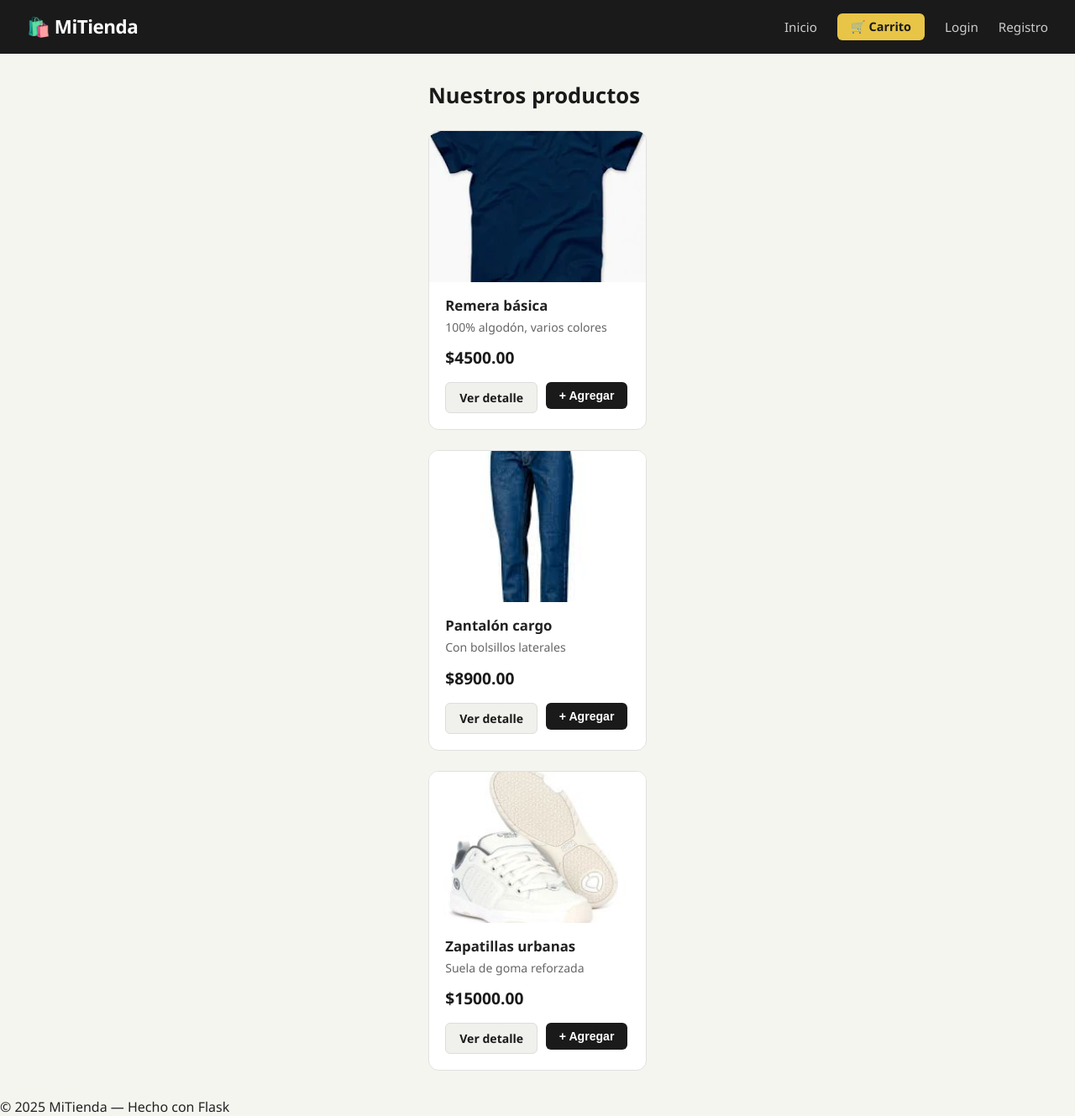
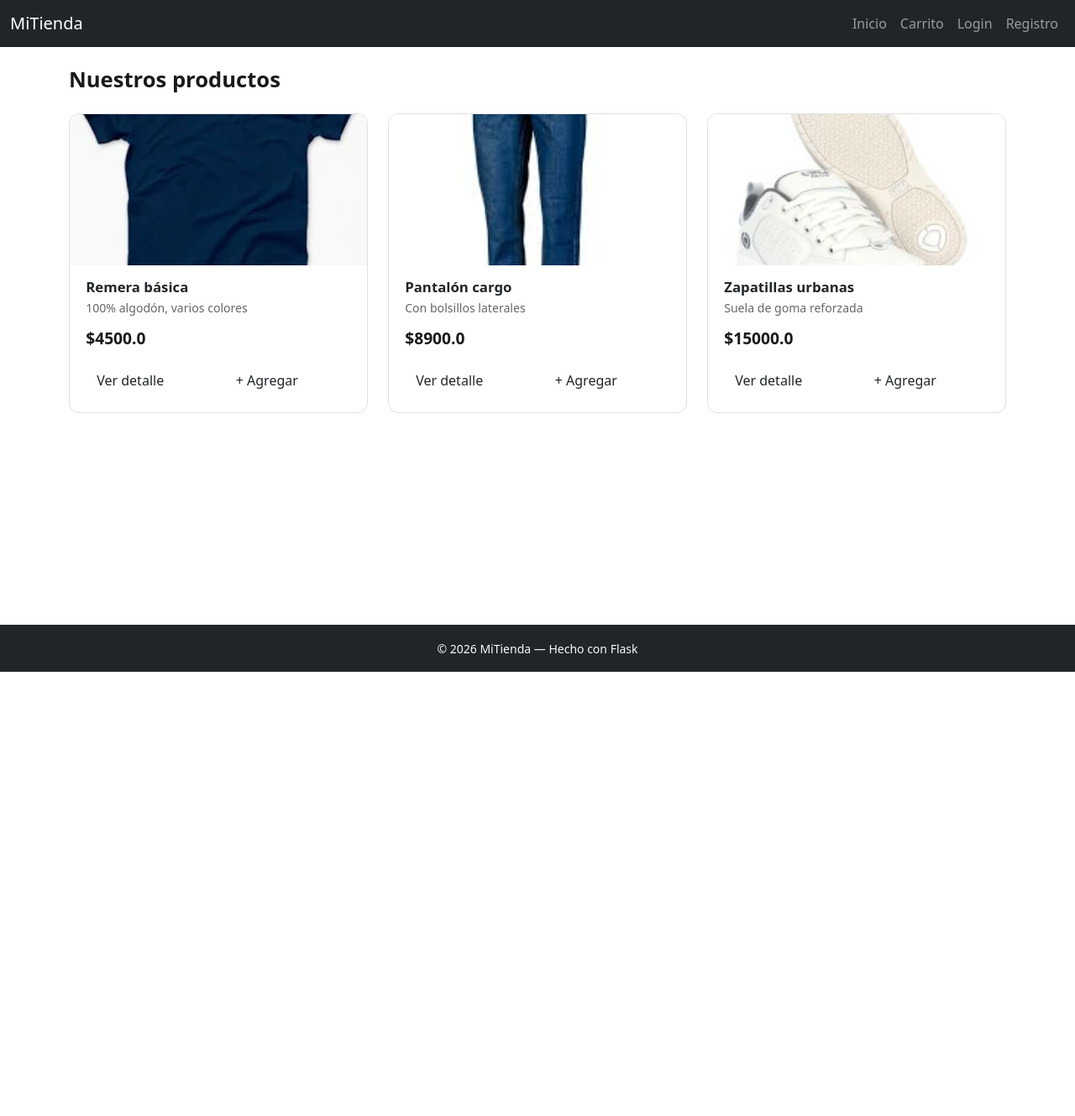
Before and after one commit to guimore/tienVirtual, a Flask app: page / in a window 1280 px wide. Shown: the whole page at 84% size. After the commit the page ends 800 px from the top, so only its background shows below. Run offline with Flask 3, Linux system fonts and the light colour scheme; data comes from the database, SQL or seed files in the repository.

Commit message:
Fix detalle producto, footer y estilos en grilla

```diff
--- a/static/style.css
+++ b/static/style.css
@@ -322,3 +322,22 @@ a { text-decoration: none; color: inherit; }
     color: #2e7d32;
     margin-top: 1.5rem;
 }
+
+/* ── INDEX GRILLA ── */
+.catalogo {
+    margin-top: 2rem;
+}
+
+.catalogo h1 {
+    font-size: 1.8rem;
+    font-weight: 700;
+    margin-bottom: 2rem;
+    text-align: center;
+    color: #1a1a1a;
+}
+
+.grilla-productos {
+    display: grid;
+    grid-template-columns: repeat(3, 1fr); /* fuerza 3 columnas */
+    gap: 1.5rem;
+}
--- a/templates/base.html
+++ b/templates/base.html
@@ -2,38 +2,43 @@
 <html lang="es">
 <head>
     <meta charset="UTF-8">
-    <meta name="viewport" content="width=device-width, initial-scale=1.0">
-    <title>{% block title %}Mi Tienda{% endblock %}</title>
+    <title>{% block title %}MiTienda{% endblock %}</title>
     <link rel="stylesheet" href="{{ url_for('static', filename='style.css') }}">
+    <link href="https://cdn.jsdelivr.net/npm/bootstrap@5.3.0/dist/css/bootstrap.min.css" rel="stylesheet">
 </head>
 <body>
+    <!-- NAVBAR -->
+    <nav class="navbar navbar-expand-lg navbar-dark bg-dark">
+        <div class="container-fluid">
+            <a class="navbar-brand" href="/">MiTienda</a>
+            <button class="navbar-toggler" type="button" data-bs-toggle="collapse"
+                    data-bs-target="#navbarNav" aria-controls="navbarNav" aria-expanded="false"
+                    aria-label="Toggle navigation">
+                <span class="navbar-toggler-icon"></span>
+            </button>
+            <div class="collapse navbar-collapse" id="navbarNav">
+                <ul class="navbar-nav ms-auto">
+                    <li class="nav-item"><a class="nav-link" href="/">Inicio</a></li>
+                    <li class="nav-item"><a class="nav-link" href="/carrito">Carrito</a></li>
+                    <li class="nav-item"><a class="nav-link" href="/login">Login</a></li>
+                    <li class="nav-item"><a class="nav-link" href="/registro">Registro</a></li>
+                </ul>
+            </div>
+        </div>
+    </nav>
 
-    <!-- NAVBAR -->
-    <header class="navbar">
-        <a href="{{ url_for('index') }}" class="logo">🛍️ MiTienda</a>
-        <nav>
-            <a href="{{ url_for('index') }}">Inicio</a>
-            <a href="{{ url_for('carrito') }}" class="btn-carrito">🛒 Carrito</a>
-
-            {% if session.get('usuario_id') %}
-                <span class="usuario">Hola, {{ session['usuario_nombre'] }}</span>
-                <a href="{{ url_for('logout') }}">Salir</a>
-            {% else %}
-                <a href="{{ url_for('login') }}">Login</a>
-                <a href="{{ url_for('registro') }}">Registro</a>
-            {% endif %}
-        </nav>
-    </header>
-
-    <!-- CONTENIDO PRINCIPAL -->
-    <main class="contenedor">
+    <!-- CONTENIDO -->
+    <main class="container mt-4">
         {% block contenido %}{% endblock %}
     </main>
 
     <!-- FOOTER -->
-    <footer class="footer">
-        <p>© 2025 MiTienda — Hecho con Flask</p>
+    <footer class="footer bg-dark text-light py-3 mt-auto">
+        <div class="container text-center">
+            <small>© 2026 MiTienda — Hecho con Flask</small>
+        </div>
     </footer>
 
+    <script src="https://cdn.jsdelivr.net/npm/bootstrap@5.3.0/dist/js/bootstrap.bundle.min.js"></script>
 </body>
 </html>
--- a/templates/index.html
+++ b/templates/index.html
@@ -1,42 +1,25 @@
 {% extends "base.html" %}
 
-{% block title %}Inicio — MiTienda{% endblock %}
+{% block title %}Catálogo - MiTienda{% endblock %}
 
 {% block contenido %}
-
   <h1 class="titulo-seccion">Nuestros productos</h1>
-
-{% if productos %}
   <div class="grilla-productos">
-    {% for p in productos %}
+    {% for producto in productos %}
       <div class="card-producto">
         <div class="card-imagen">
-            {% if p['imagen'] %}
-                <img src="{{ url_for('static', filename='img/' + p['imagen']) }}"
-                     alt="{{ p['nombre'] }}"
-                     onerror="this.style.display='none'">
-            {% else %}
-                <div class="placeholder-img">📦</div>
-            {% endif %}
+          <img src="{{ url_for('static', filename='img/' ~ producto['imagen']) }}" alt="{{ producto['nombre'] }}">
         </div>
         <div class="card-info">
-            <h2 class="nombre">{{ p['nombre'] }}</h2>
-            <p class="descripcion">{{ p['descripcion'] }}</p>
-            <p class="precio">${{ "%.2f"|format(p['precio']) }}</p>
+          <h2>{{ producto['nombre'] }}</h2>
+          <p class="descripcion">{{ producto['descripcion'] }}</p>
+          <p class="precio">${{ producto['precio'] }}</p>
           <div class="card-acciones">
-                <a href="{{ url_for('producto', id=p['id']) }}" class="btn btn-ver">Ver detalle</a>
-                <form action="{{ url_for('agregar_al_carrito', id=p['id']) }}" method="POST" class="form-agregar">
-                    <input type="hidden" name="cantidad" value="1">
-                    <button type="submit" class="btn btn-agregar">+ Agregar</button>
-                </form>
+			<a href="/producto/{{ producto['id'] }}" class="btn btn-ver">Ver detalle</a>
+            <a href="/agregar/{{ producto['id'] }}" class="btn btn-agregar">+ Agregar</a>
           </div>
         </div>
       </div>
     {% endfor %}
   </div>
-
-{% else %}
-<p class="vacio">No hay productos disponibles por el momento.</p>
-{% endif %}
-
 {% endblock %}
```
Also changed, not shown: borrar_productos.py (added, +13 -0 lines), cargar_productos.py (added, +28 -0 lines), templates/detalle.html (added, +23 -0 lines), static/img/buzo.jpg (added), static/img/camisa.jpg (added), static/img/campera.jpg (added), static/img/gorra.jpg (added). Lines whose indentation alone changed are shown as unchanged.
